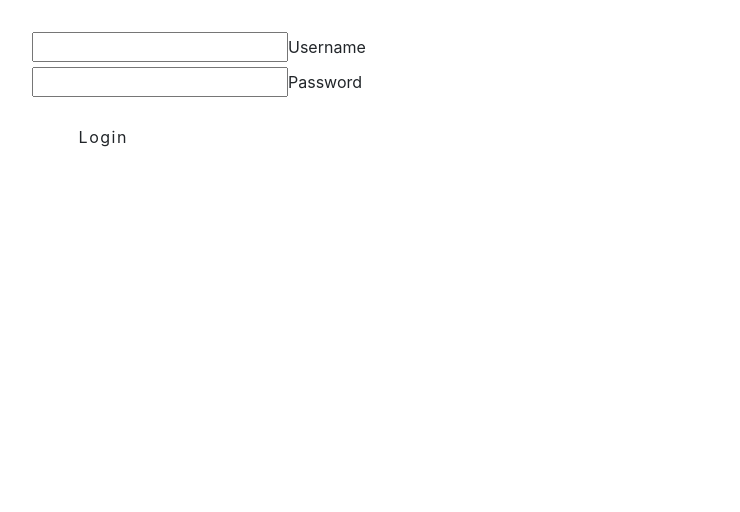
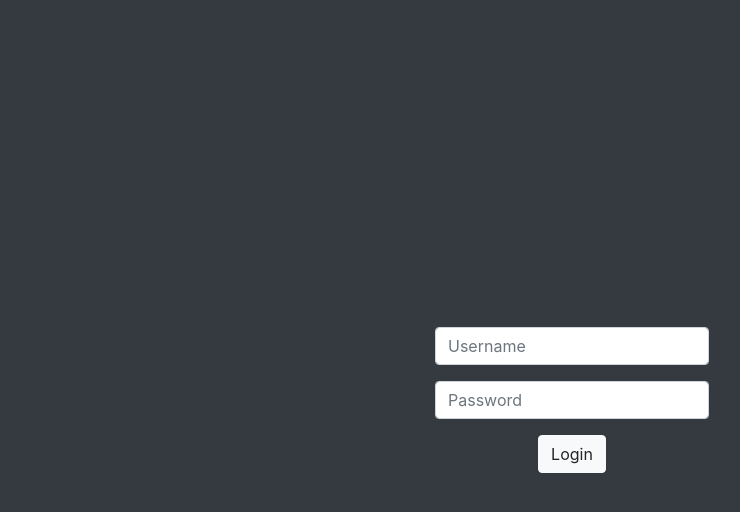
Before and after one commit to kieracarman/donut-ims, a React (Create React App) app in the folder client/: page /login in a window 1280 px wide. Shown: the top 512 px of the page, without its empty margins (68-808 px from the left). Built offline with nearby package versions, Linux system fonts and the light colour scheme.

Commit message:
Style login form

```diff
--- a/client/src/components/auth/Login.js
+++ b/client/src/components/auth/Login.js
@@ -52,58 +52,45 @@ class Login extends Component {
     const { errors } = this.state;
 
     return (
-      <div className='container'>
-        <div style={{ marginTop: '2rem' }} className='row'>
-          <div className='col s8 offset-s2'>
+      <div className='bg-dark'>
+        <div className='row justify-content-center align-items-center text-center' style={{height: '100vh'}}>
+          <div className=''>
             <form noValidate onSubmit={this.onSubmit}>
-              <div className='input-field col s12 '>
+              <div className='form-group'>
                 <input
                   onChange={this.onChange}
                   value={this.state.username}
                   error={errors.username}
                   id='username'
                   type='username'
-                  className={classnames('', {
+                  placeholder='Username'
+                  className={classnames('form-control', {
                     invalid: errors.username || errors.usernamenotfound
                   })}
                 />
-                <label htmlFor='username'>Username</label>
                 <span className='red-text'>
                   {errors.username}
                   {errors.usernamenotfound}
                 </span>
               </div>
-              <div className='input-field col s12'>
+              <div className='form-group'>
                 <input
                   onChange={this.onChange}
                   value={this.state.password}
                   error={errors.password}
                   id='password'
                   type='password'
-                  className={classnames('', {
+                  placeholder='Password'
+                  className={classnames('form-control', {
                     invalid: errors.password || errors.passwordincorrect
                   })}
                 />
-                <label htmlFor='password'>Password</label>
                 <span className='red-text'>
                   {errors.password}
                   {errors.passwordincorrect}
                 </span>
               </div>
-              <div className='col s12' style={{ paddingLeft: '11.250px' }}>
-                <button
-                  style={{
-                    width: '150px',
-                    borderRadius: '3px',
-                    letterSpacing: '1.5px',
-                    marginTop: '1rem'
-                  }}
-                  type='submit'
-                  className='btn btn-large waves-effect waves-light hoverable pink accent-3'
-                >
-                  Login
-                </button>
-              </div>
+              <button type='submit' className='btn btn-light'>Login</button>
             </form>
           </div>
         </div>
```
